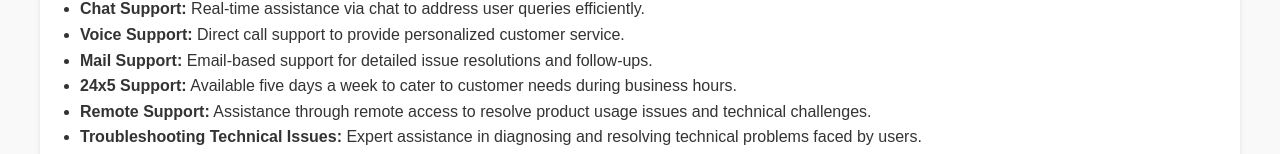
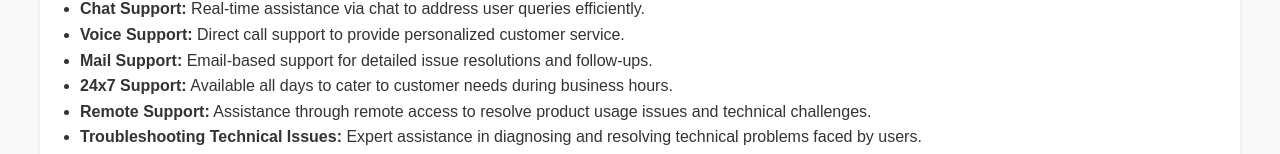
Before and after one commit to jalaldhalipM/Tech-support-Portfolio, a plain HTML site: page index.html in a window 1280 px wide. Shown: the part 540-694 px from the top of the page. Drawn offline with Linux system fonts and the light colour scheme.

Commit message:
Update index.html

```diff
--- a/index.html
+++ b/index.html
@@ -71,7 +71,7 @@
                 <li><strong>Chat Support:</strong> Real-time assistance via chat to address user queries efficiently.</li>
                 <li><strong>Voice Support:</strong> Direct call support to provide personalized customer service.</li>
                 <li><strong>Mail Support:</strong> Email-based support for detailed issue resolutions and follow-ups.</li>
-                <li><strong>24x5 Support:</strong> Available five days a week to cater to customer needs during business hours.</li>
+                <li><strong>24x7 Support:</strong> Available all days to cater to customer needs during business hours.</li>
                 <li><strong>Remote Support:</strong> Assistance through remote access to resolve product usage issues and technical challenges.</li>
                 <li><strong>Troubleshooting Technical Issues:</strong> Expert assistance in diagnosing and resolving technical problems faced by users.</li>
                 <li><strong>Customer Query Handling:</strong> Managing and resolving customer queries efficiently to maintain satisfaction.</li>
```
